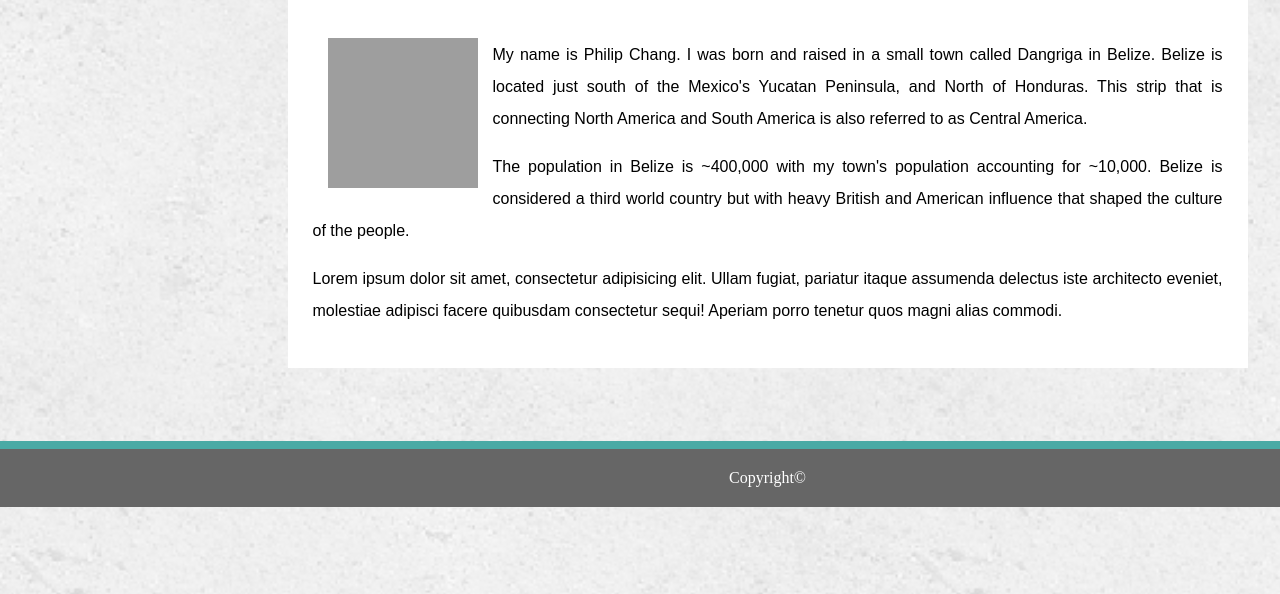
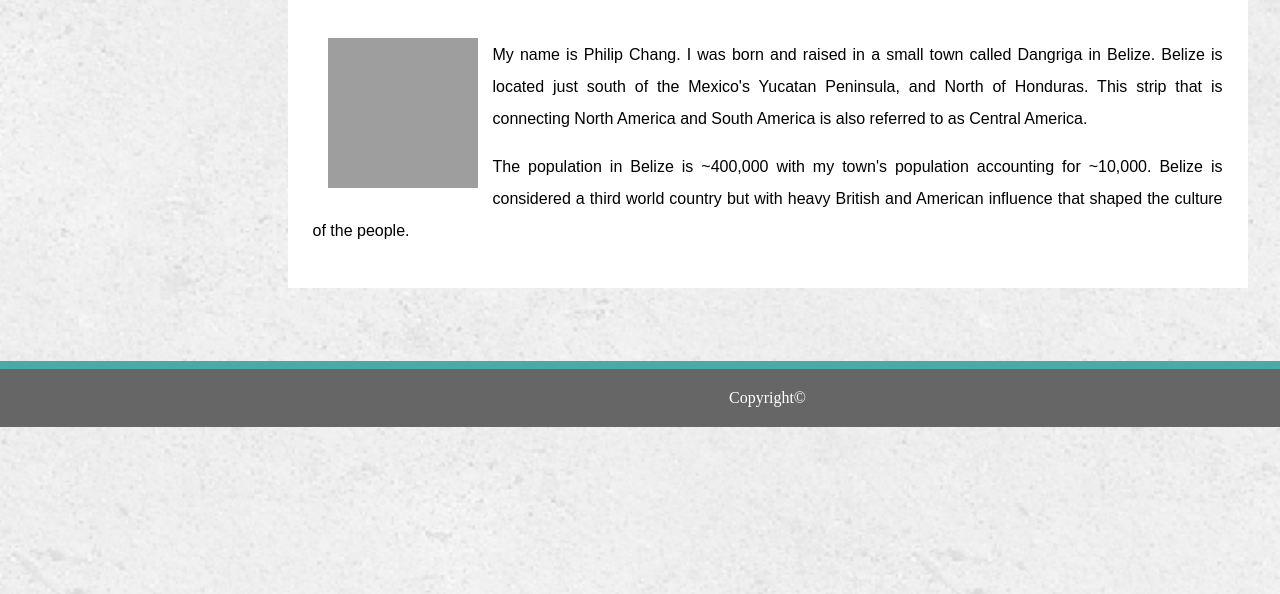
Before and after one commit to PhillipChang/Portfolio, a plain HTML site: page index.html in a window 1280 px wide. Shown: the part 206-800 px from the top of the page. Drawn offline with Linux system fonts and the light colour scheme; grey boxes are pictures that could not be loaded.

Commit message:
Change title from basic portfolio to phillip chang portfolio and deleted lorem text

```diff
--- a/index.html
+++ b/index.html
@@ -5,7 +5,7 @@
     <meta name="viewport" content="width=device-width, initial-scale=1.0">
     <meta http-equiv="X-UA-Compatible" content="ie=edge">
     <link rel="stylesheet" href="assets/css/style.css">
-    <title>Basic Portfolio</title>
+    <title>Phillip Chang's Portfolio</title>
 </head>
 <body>
     <header>
@@ -35,9 +35,6 @@
             that shaped the culture of the people.
         </p>
 
-        <p>Lorem ipsum dolor sit amet, consectetur adipisicing elit. Ullam fugiat, pariatur itaque assumenda delectus iste architecto eveniet, molestiae adipisci facere quibusdam consectetur sequi! Aperiam porro tenetur quos magni alias commodi.
-        </p>
-
     </main>
 
     <Footer>Copyright&#169;</Footer>
```
